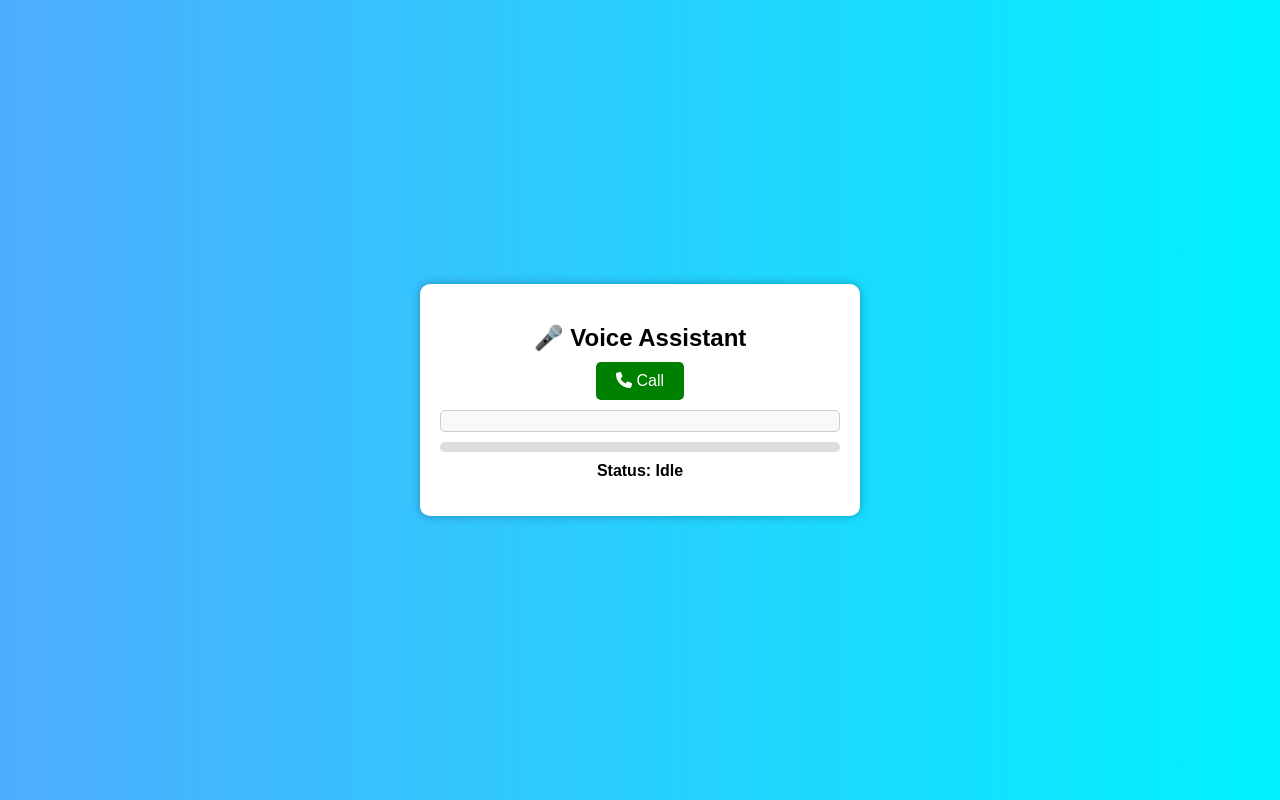
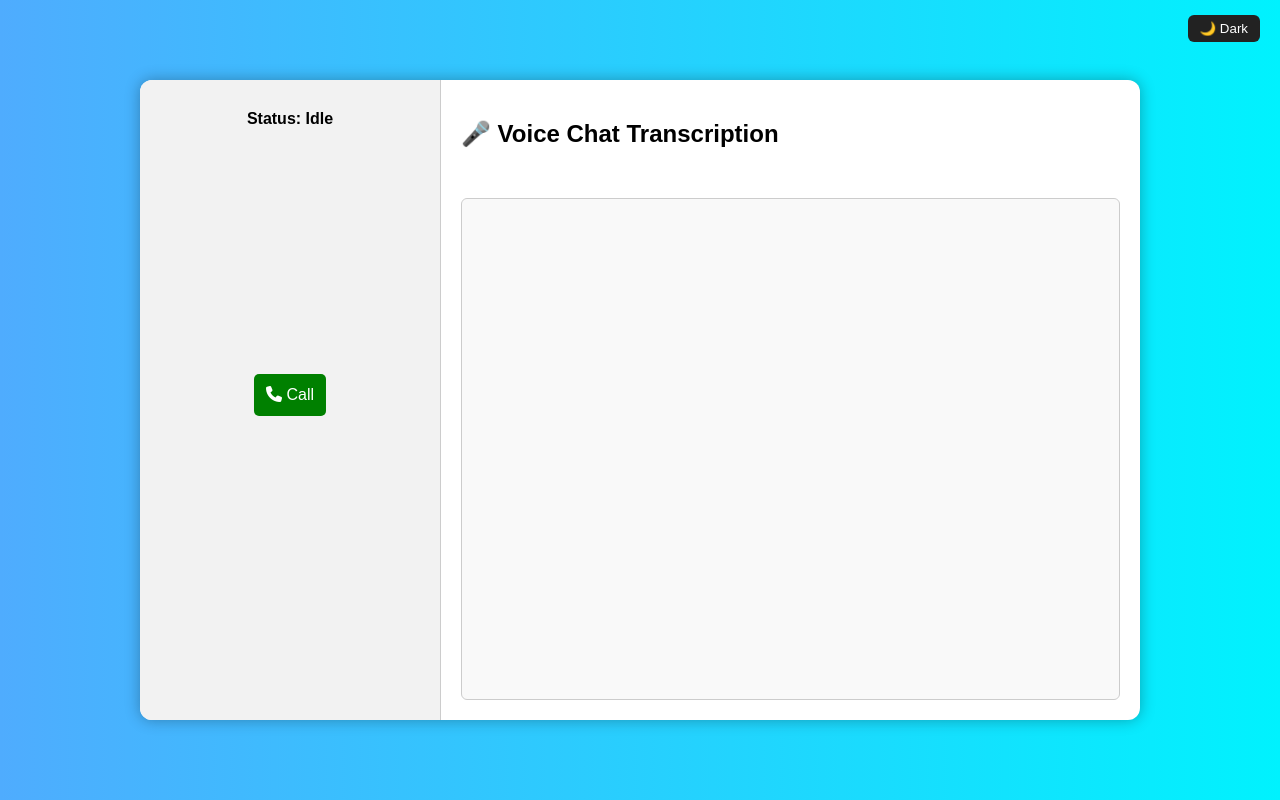
Before and after one commit to SoumyaNC/DeepgramWebSocketVoice, a website: page public/index.html in a window 1280 px wide. Drawn offline with Linux system fonts and the light colour scheme.

Commit message:
Add files via upload

```diff
--- a/public/index.html
+++ b/public/index.html
@@ -5,48 +5,88 @@
   <link rel="stylesheet" href="https://cdnjs.cloudflare.com/ajax/libs/font-awesome/6.5.0/css/all.min.css">
   <style>
   body {
-      font-family: sans-serif;
     margin: 0;
     padding: 0;
+    height: 100vh;
+    font-family: sans-serif;
+    background: linear-gradient(to right, #4facfe, #00f2fe);
     display: flex;
     justify-content: center;
     align-items: center;
-      height: 100vh;
-      background: linear-gradient(to right, #4facfe, #00f2fe);
   }
 
-    .container {
+  .main-layout {
+    width: 90%;
+    max-width: 1000px;
+    height: 80%;
     background: white;
-      border-radius: 10px;
-      box-shadow: 0 0 10px rgba(0,0,0,0.3);
-      width: 400px;
+    border-radius: 12px;
+    box-shadow: 0 0 15px rgba(0,0,0,0.3);
+    display: flex;
+    overflow: hidden;
+  }
+
+  .left-panel {
+    width: 30%;
+    background: #f2f2f2;
     padding: 20px;
+    box-sizing: border-box;
     display: flex;
     flex-direction: column;
+    justify-content: space-between;
+    align-items: center;
+    position: relative;
   }
 
-    h2 {
-      text-align: center;
-      margin-bottom: 10px;
+  .right-panel {
+    width: 70%;
+    padding: 20px;
+    box-sizing: border-box;
+    display: flex;
+    flex-direction: column;
+    justify-content: space-between;
+    border-left: 1px solid #ccc;
   }
 
-    #controls {
-      display: flex;
-      justify-content: center;
-      gap: 20px;
-      margin-bottom: 10px;
+  .call-animation {
+    width: 60px;
+    height: 60px;
+    border-radius: 50%;
+    border: 6px solid #4caf50;
+    animation: pulse 1s infinite;
+    margin-bottom: 20px;
   }
 
+  @keyframes pulse {
+    0% { transform: scale(1); opacity: 0.8; }
+    50% { transform: scale(1.1); opacity: 0.4; }
+    100% { transform: scale(1); opacity: 0.8; }
+  }
+
+  .controls button {
+    width: 100%;
+    margin-bottom: 10px;
+    padding: 12px;
+    font-size: 16px;
+    border: none;
+    border-radius: 5px;
+    color: white;
+    cursor: pointer;
+  }
+
+  .call { background: green; }
+  .disconnect { background: red; }
+
   #chat-window {
-      max-height: 300px;
+    flex-grow: 1;
     overflow-y: auto;
-      border: 1px solid #ccc;
+    background: #f9f9f9;
     padding: 10px;
+    border-radius: 6px;
     display: flex;
     flex-direction: column;
     gap: 10px;
-      background: #f9f9f9;
-      border-radius: 5px;
+    border: 1px solid #ccc;
   }
 
   .message {
@@ -55,79 +95,122 @@
     max-width: 70%;
   }
 
-    .user {
-      align-self: flex-end;
-      background-color: #e1f5fe;
-      text-align: right;
-    }
+  .user { align-self: flex-end; background: #e1f5fe; }
+  .bot  { align-self: flex-start; background: #fff8e1; }
 
-    .bot {
-      align-self: flex-start;
-      background-color: #fff8e1;
-      text-align: left;
+  #status {
+    margin-top: 10px;
+    font-weight: bold;
+    text-align: center;
   }
 
   #volume-container {
-      margin-top: 10px;
+    width: 100%;
+    background: #ddd;
     height: 10px;
-      width: 100%;
-      background-color: #ddd;
     border-radius: 5px;
     overflow: hidden;
+    margin-top: 10px;
   }
 
   #volume-bar {
     height: 100%;
     width: 0%;
-      background-color: #4caf50;
+    background: #4caf50;
     transition: width 0.1s ease-out;
   }
-
-    #status {
-      margin-top: 10px;
-      text-align: center;
-      font-weight: bold;
+  body.dark {
+  background: #111;
 }
 
-    button {
-      border: none;
-      padding: 10px 20px;
-      font-size: 16px;
-      border-radius: 5px;
-      cursor: pointer;
-      color: white;
+body.dark .main-layout {
+  background: #1e1e1e;
+  color: #eee;
 }
 
-    button.call {
-      background-color: green;
+body.dark .left-panel {
+  background: #222;
 }
 
-    button.disconnect {
-      background-color: red;
+body.dark .right-panel {
+  border-left: 1px solid #444;
 }
+
+body.dark #chat-window {
+  background: #2b2b2b;
+  border-color: #444;
+}
+
+body.dark .message.user {
+  background: #006064;
+  color: #fff;
+}
+
+body.dark .message.bot {
+  background: #827717;
+  color: #fff;
+}
+
+body.dark .call-animation {
+  border-color: #4caf50;
+}
+.fixed-center {
+  position: absolute;
+  top: 50%;
+  left: 50%;
+  transform: translate(-50%, -50%);
+  display: flex;
+  flex-direction: column;
+  align-items: center;
+  gap: 15px;
+}
+
+
+
 </style>
 </head>
 <body>
-  <div class="container">
-    <h2>🎤 Voice Assistant</h2>
-
-    <div id="controls">
-      <button id="callBtn" class="call" onclick="start()" title="Call">
-        <i class="fas fa-phone"></i> Call
-      </button>
-      <button id="disconnectBtn" class="disconnect" onclick="stop()" title="Disconnect" style="display:none;">
-        <i class="fas fa-phone-slash"></i> Disconnect
-      </button>
+ <div class="main-layout">
+  <button id="themeToggle" style="
+  position: absolute; top: 15px; right: 20px;
+  padding: 6px 12px; border: none;
+  border-radius: 6px; background: #222; color: white;
+  cursor: pointer; z-index: 999;">🌙 Dark</button>
+    <div class="left-panel">
+      <div class="call-animation" id="callPulse" style="display:none;"></div>
+      <div class="controls fixed-center">
+        <button id="callBtn" class="call" onclick="start()"><i class="fas fa-phone"></i> Call</button>
+        <button id="disconnectBtn" class="disconnect" onclick="stop()" style="display:none;"><i class="fas fa-phone-slash"></i> Disconnect</button>
+      </div>
+      <div id="volume-container" style="display: none;"><div id="volume-bar"></div></div>
+      <p id="status">Status: Idle</p>
     </div>
 
+    <div class="right-panel">
+      <h2>🎤 Voice Chat Transcription</h2>
+      <div id="waveformBar" style="
+        height: 20px; width: 100%;
+        background: linear-gradient(to right, #4caf50, #8bc34a);
+        transform-origin: left center;
+        transform: scaleX(0);
+        transition: transform 0.05s ease-out;
+        margin-bottom: 10px;
+        border-radius: 6px;
+      "></div>
       <div id="chat-window"></div>
-    <div id="volume-container"><div id="volume-bar"></div></div>
-    <p id="status">Status: Idle</p>
+    </div>
   </div>
 
   <script>
     let ws, audioCtx, stream, workletNode;
     let statusInterval;
+
+    document.getElementById("themeToggle").onclick = () => {
+      document.body.classList.toggle("dark");
+      const label = document.body.classList.contains("dark") ? "☀️ Light" : "🌙 Dark";
+      document.getElementById("themeToggle").textContent = label;
+    };
+
 
     function setStatus(text, animate = false) {
       const status = document.getElementById("status");
@@ -145,6 +228,7 @@
     }
 
     async function start() {
+      document.getElementById("callPulse").style.display = "block";
       document.getElementById("callBtn").style.display = "none";
       document.getElementById("disconnectBtn").style.display = "inline-block";
       setStatus("Connecting", true);
@@ -171,7 +255,10 @@
         if (e.data.volume !== undefined) {
           const vol = Math.min(1, e.data.volume); // cap to 1
           const percent = Math.floor(vol * 100);
-          document.getElementById("volume-bar").style.width = percent + "%";
+          //document.getElementById("volume-bar").style.width = percent + "%";
+          const level = Math.min(1, e.data.volume * 2);
+          document.getElementById("volume-bar").style.width = (level * 100) + "%";
+          document.getElementById("waveformBar").style.transform = `scaleX(${level})`;
         }
 
         if (e.data.audio && ws.readyState === WebSocket.OPEN) {
@@ -204,6 +291,7 @@
     }
 
     function stop() {
+      document.getElementById("callPulse").style.display = "none";
       if (workletNode) workletNode.disconnect();
       if (audioCtx) audioCtx.close();
       if (stream) stream.getTracks().forEach(track => track.stop());
@@ -239,7 +327,7 @@
           bubble.textContent += text.charAt(i);
           chatWindow.scrollTop = chatWindow.scrollHeight;  // 👈 this line moves scroll during typing
           i++;
-          setTimeout(typeChar, 25); // Adjust typing speed
+          setTimeout(typeChar, 60); // Adjust typing speed
         }
       }
 
```
Lines whose indentation alone changed are shown as unchanged.
